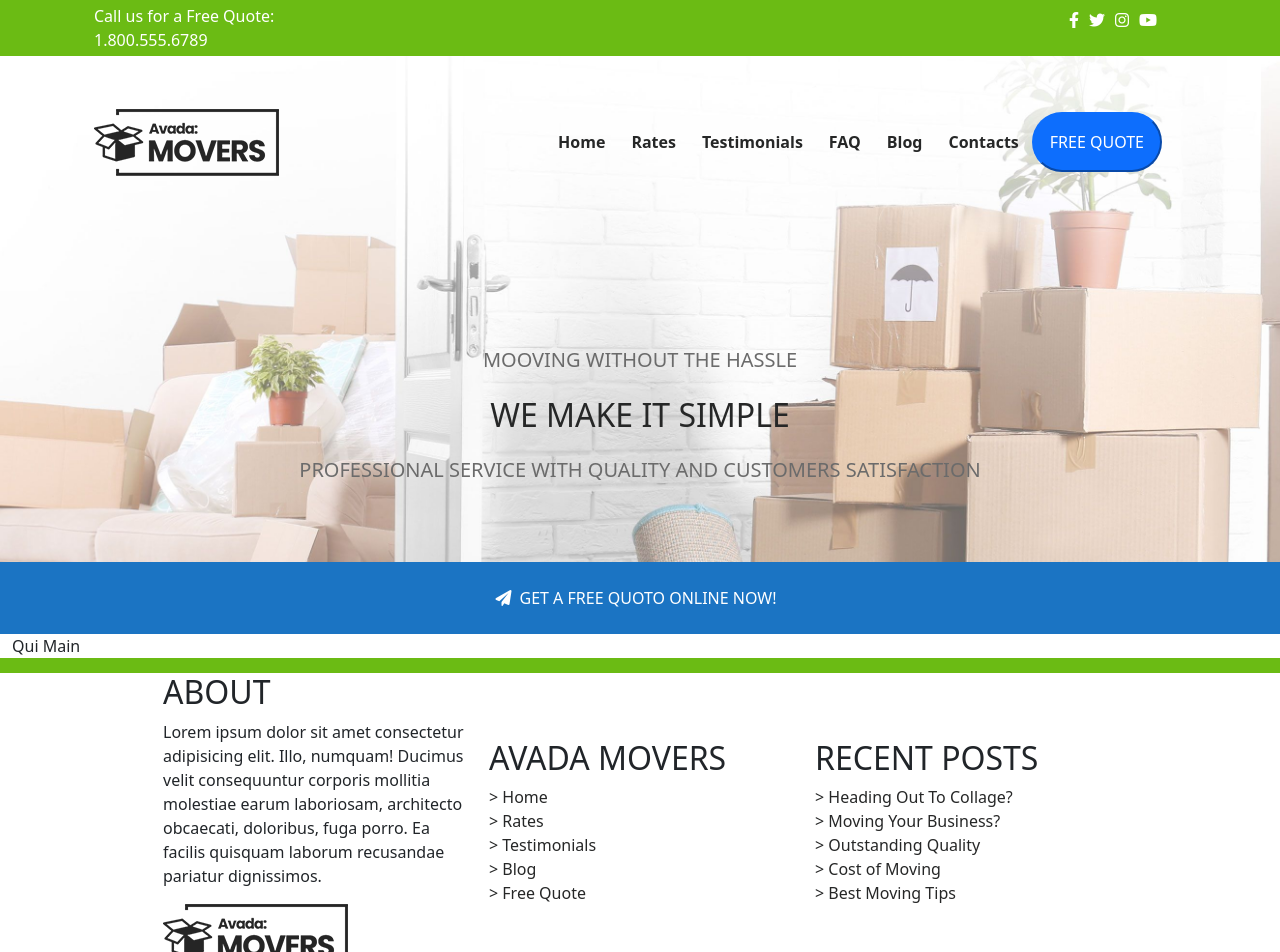
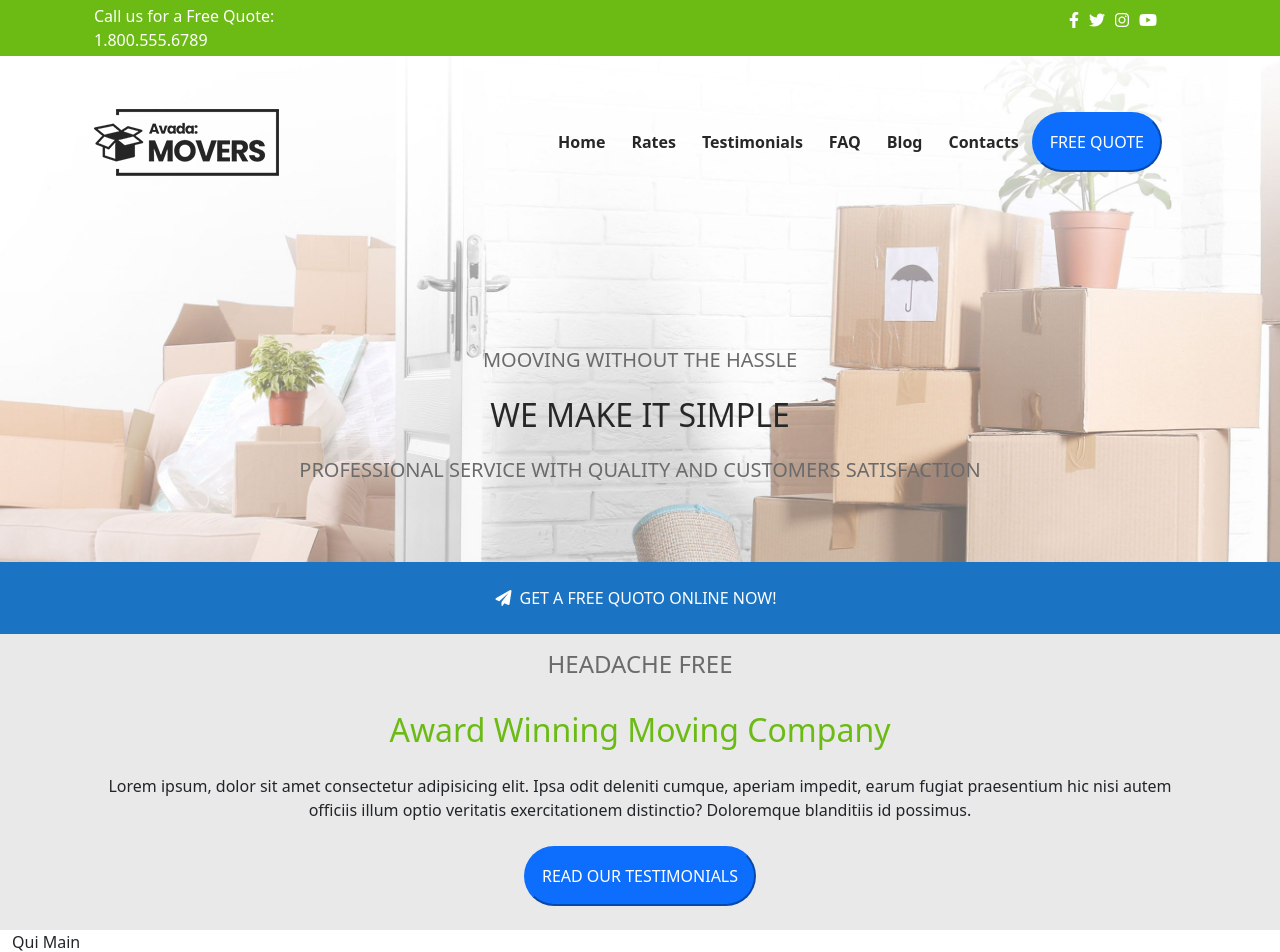
Before and after one commit to Narresx/proj-html-vuejs, a Vue app: page / in a window 1280 px wide. Shown: the top 952 px of the page. Built offline with nearby package versions, Linux system fonts and the light colour scheme.

Commit message:
add main section

```diff
--- a/src/components/Main.vue
+++ b/src/components/Main.vue
@@ -1,5 +1,36 @@
 <template>
   <main class="container-fluid">
+    <!-- first section -->
+    <section
+      class="baground-mercury row justify-content-center align-items-center"
+    >
+      <div class="col-12">
+        <div class="container height-auto">
+          <h4 class="text-color-gray p-3 text-center">HEADACHE FREE</h4>
+          <h2 class="text-color-lima2 p-2 text-center">
+            Award Winning Moving Company
+          </h2>
+          <p class="p-2 text-center">
+            Lorem ipsum, dolor sit amet consectetur adipisicing elit. Ipsa odit
+            deleniti cumque, aperiam impedit, earum fugiat praesentium hic nisi
+            autem officiis illum optio veritatis exercitationem distinctio?
+            Doloremque blanditiis id possimus.
+          </p>
+          <div class="text-center">
+            <button
+              type="button"
+              class="rounded-pill btn-primary p-3 text-center mb-4"
+            >
+              READ OUR TESTIMONIALS
+            </button>
+          </div>
+        </div>
+      </div>
+    </section>
+    <!-- second section -->
+    <section>Qui Main</section>
+    <section>Qui Main</section>
+    <section>Qui Main</section>
     <section>Qui Main</section>
   </main>
 </template>
@@ -12,7 +43,20 @@ export default {
 
 <style scoped lang="scss">
 @import "../assets/sass/_vars.scss";
-.baground-silverchalice {
-  background-color: $silverchalice;
+
+.height-auto {
+  height: auto;
+}
+
+.text-color-gray {
+  color: $dovegray;
+}
+
+.text-color-lima2 {
+  color: $lima2;
+}
+
+.baground-mercury {
+  background-color: $mercury;
 }
 </style>
```
